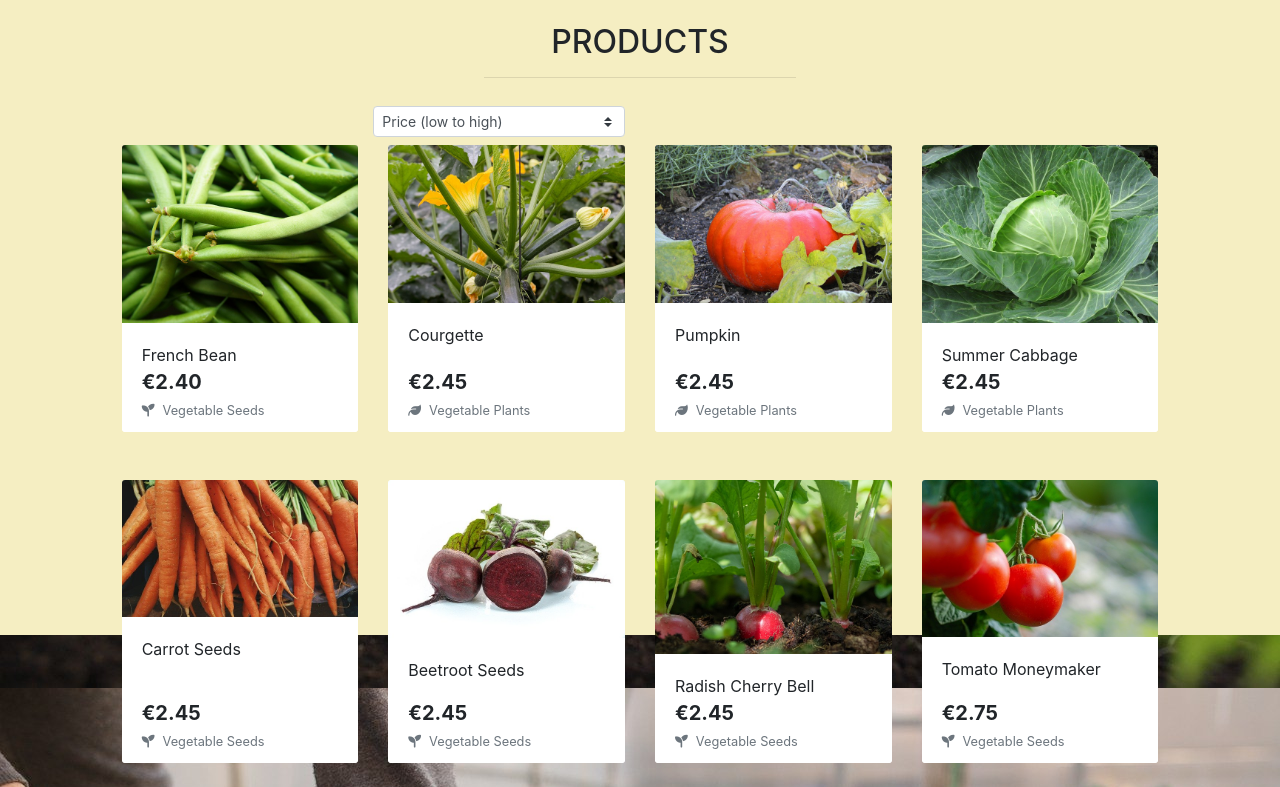
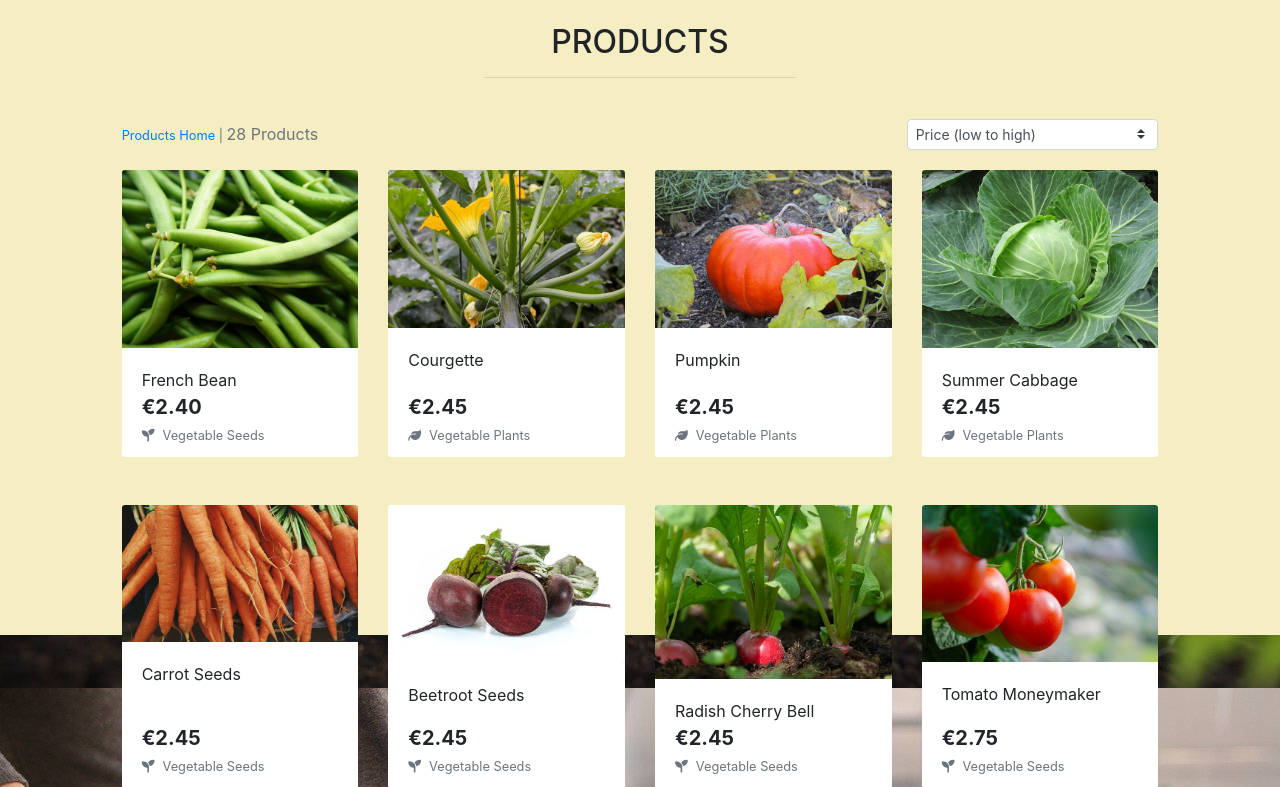
Before and after one commit to Johnny-Morgan/pickles, a Django app: page /products/?sort=price&direction=asc in a window 1280 px wide. Shown: the part 165-952 px from the top of the page. Run offline with Django 3.2, Linux system fonts and the light colour scheme; data comes from the database, SQL or seed files in the repository; some libraries are stand-ins or nearby versions.

Commit message:
Add product count and search results div

```diff
--- a/products/templates/products/products.html
+++ b/products/templates/products/products.html
@@ -53,6 +53,15 @@
                         </select>
                     </div>
                 </div>
+                <div class="col-12 col-md-6 order-md-first">
+                    <p class="text-muted mt-3 text-center text-md-left">
+                        {% if search_word or categories or sorting != 'None_None' %}
+                        <span class="small"><a href="{% url 'products' %}">Products Home</a> | </span>
+                        {% endif %}
+                        {{ products|length }} Products{% if search_word %} found for
+                        <strong>"{{ search_word }}"</strong>{% endif %}
+                    </p>
+                </div>
             </div>
             <div class="row">
                 {% for product in products %}
```
